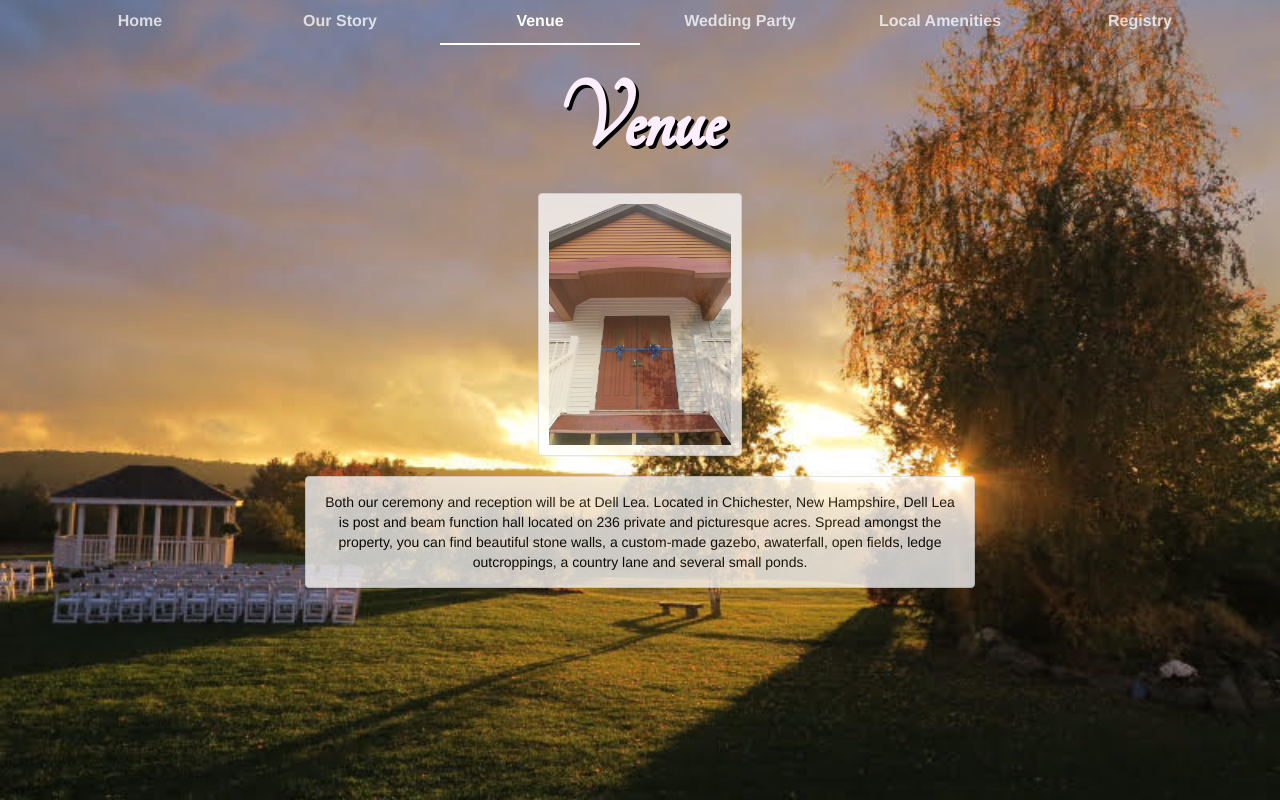
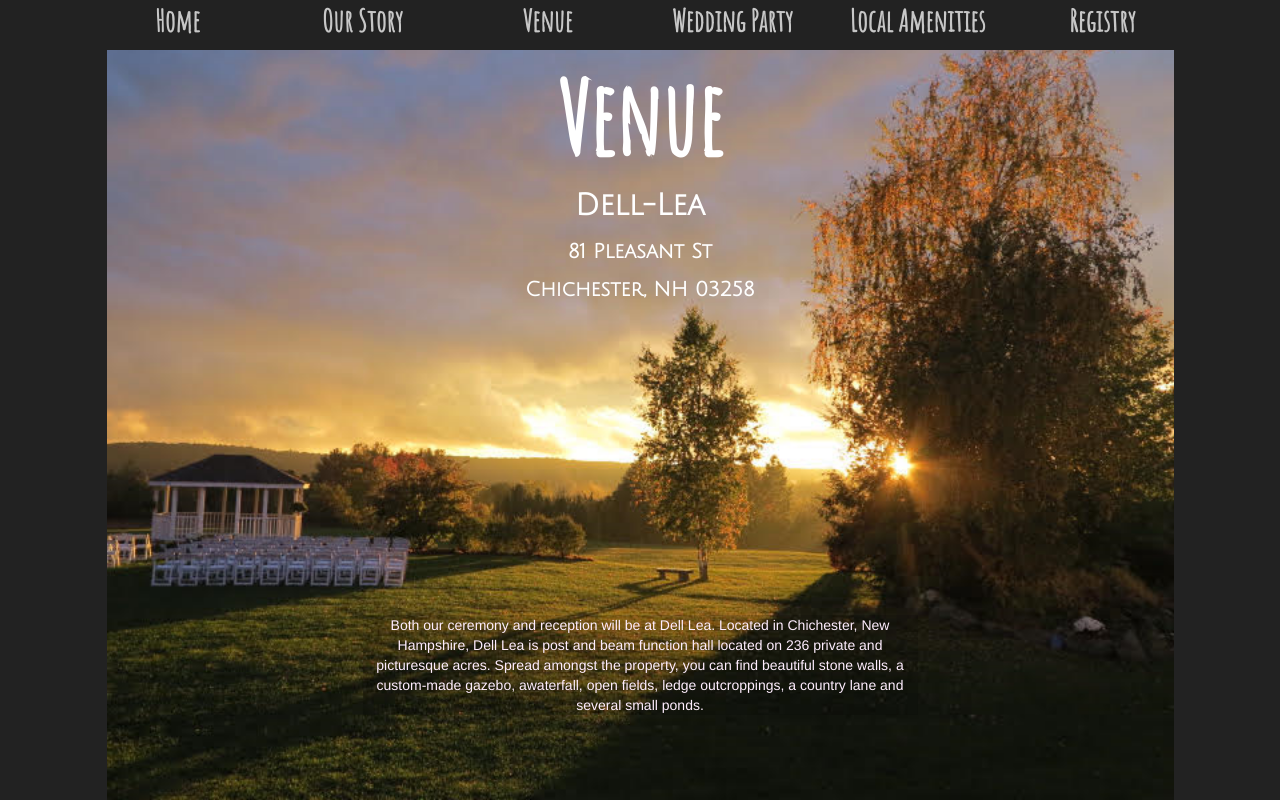
Before and after one commit to evrii/vanwilderollins, a plain HTML site: page venue/index.html in a window 1280 px wide. Drawn offline with nearby package versions, Linux system fonts and the light colour scheme; a script that the page names is missing.

Commit message:
Updated Menus
Updated the menus and other styling.

```diff
--- a/css/amenities.css
+++ /dev/null
@@ -1,3 +0,0 @@
-.page-contents {
-	background-image: url("../images/New_Hampshire_Landscape.jpg");
-}
--- a/css/home.css
+++ b/css/home.css
@@ -5,4 +5,28 @@
 #mainLogo{
   width: 110px;
   height:110px;
-}}
+}
+
+#mainCaption{
+	float: right;
+}
+
+#mainMenu{
+	margin-left:auto;
+	margin-right:auto;
+}
+
+#wrap {
+  min-height: 100%;
+  height: auto !important;
+  height: 100%;
+  /* Negative indent footer by its height */
+  margin: 0 auto -60px;
+  /* Pad bottom by footer height */
+  padding: 0 0 60px;
+}
+
+#greetingBlock {
+	background-color: rgba(0, 0, 0, 0.15);
+	border: 0px;
+}
--- a/css/story.css
+++ b/css/story.css
@@ -0,0 +1,3 @@
+#storyContent {
+	margin-top:100px;
+}
--- a/css/vanwilde.css
+++ b/css/vanwilde.css
@@ -16,14 +16,6 @@
   color: #fff;
 }
 
-/* Sizing and Centering */
-@media (min-width: 768px) {
-.menuBar {
-	display: fixed;
-	top: 0;
-
-}
-
 .footer {
 	display: fixed;
 	bottom: 0;
@@ -33,14 +25,6 @@
 	vertical-align: middle;
 	margin-left: auto;
 	margin-right: auto;
-}
-}
-
-@media (min-width: 900px) {
-.displayArea,
-.menuBar,
-.footer {
-	width: 700px;
 }
 }
 
@@ -60,7 +44,7 @@
   display: block;
 }
 
-.menuBar-buttons > li > a {
+.menuBar-buttons ul > li > a {
   padding-right: 0;
   padding-left: 0;
   font-size: 16px;
@@ -69,10 +53,10 @@
   color: rgba(255,255,255,.75);
   border-bottom: 2px solid transparent;
   display: block;
-  width: 200px;
+  font-family: 'Amatic SC', cursive;
 }
-.menuBar-buttons > li > a:hover,
-.menuBar-buttons > li > a:focus {
+.menuBar-buttons ul > li > a:hover,
+.menuBar-buttons ul > li > a:focus {
   background-color: transparent;
   border-bottom-color: #a9a9a9;
   border-bottom-color: rgba(255,255,255,.25);
@@ -84,18 +68,9 @@
   border-bottom-color: #fff;
 }
 
-@media (min-width: 768px) {
-  .masthead-brand {
-    float: left;
-  }
-  .menuBar-buttons {
-    float: right;
-	display: table-row;
-  }
-}
-
 #mainMenu {
 	display: inline-block;
+	border: 0px;
 }
 
 #mainMenu ul {
@@ -104,26 +79,38 @@
     padding: 0;
 }
 
-#mainMenu ul li a {
-
-}
-
 .page-contents {
 	display: table;
 	width: 100%;
 	height: 100%; /* For at least Firefox */
 	min-height: 100%;
-	background-color: #7ba2e0;
-	background-size: 100%;
+	background-color: #222;
+	background-size: contain;
 	background-repeat: no-repeat;
 	background-position: center;
 }
 
 #names-heading {
-	font-family: 'Tangerine', serif;
+	font-family: 'Amatic SC', cursive;
 	font-size: 100px;
-	text-shadow: 3px 3px #000000;
 	font-weight:900;
+	color: white;
+	margin-top:50px;
+	line-height: 135px;
+}
+
+#subHeading {
+	font-family: 'Julius Sans One', sans-serif;
+	font-size: 20px;
+	font-weight:900;
+	color: white;
+}
+
+#couple-heading {
+	font-family: 'Shadows Into Light Two', cursive;
+	font-size: 75px;
+	font-weight:900;
+	color: white;
 }
 
 .display-content {
@@ -133,21 +120,24 @@
 }
 
 #locationText {
-	font-family: 'Tangerine', serif;
-	font-size: 30px;
+	font-family: 'Julius Sans One', sans-serif;
+	font-size: 20px;
 	font-weight:900;
+	color: white;
 }
 
 #venueText {
-	font-family: 'Tangerine', serif;
-	font-size: 30px;
+	font-family: 'Julius Sans One', sans-serif;
+	font-size: 20px;
 	font-weight:900;
+	color: white;
 }
 
 #ceremonyDateText {
-	font-family: 'Tangerine', serif;
-	font-size: 30px;
+	font-family: 'Julius Sans One', sans-serif;
+	font-size: 40px;
 	font-weight:900;
+	color: white;
 }
 
 .panel {
@@ -162,3 +152,33 @@
 	padding: 10px;
 
 }
+
+.menuLink {
+  padding-right: 0;
+  padding-left: 0;
+  font-size: 16px;
+  font-weight: bold;
+  color: #fff; /* IE8 proofing */
+  color: rgba(255,255,255,.75);
+  border-bottom: 2px solid transparent;
+  display: block;
+  font-family: 'Amatic SC', cursive;
+  font-size:30px;
+}
+.menuLink:hover,
+.menuLink:focus {
+  background-color: transparent;
+  border-bottom-color: #a9a9a9;
+	border-bottom-color: rgba(255,255,255,0);
+}
+.menuBar-buttons > .active > .menuLink,
+.menuBar-buttons > .active > .menuLink:hover,
+.menuBar-buttons > .active > .menuLink:focus {
+  color: #fff;
+  border-bottom-color: #fff;
+}
+
+.captionBlock {
+	background-color: rgba(0, 0, 0, 0.15);
+    border: 0px;
+}
--- a/css/venue.css
+++ b/css/venue.css
@@ -1,3 +1,14 @@
 .page-contents {
 	background-image: url("../images/dell_lea.png");
 }
+
+#venueHeading {
+	font-family: 'Julius Sans One', sans-serif;
+	font-size: 30px;
+	font-weight:900;
+	color: white;
+}
+
+#venueCaption {
+	margin-top:300px;
+}
--- a/venue/index.html
+++ b/venue/index.html
@@ -23,45 +23,59 @@
 
 	<link rel="stylesheet" type="text/css"
           href="https://fonts.googleapis.com/css?family=Tangerine">
+	<link href="https://fonts.googleapis.com/css?family=Amatic+SC" rel="stylesheet">
+	<link href="https://fonts.googleapis.com/css?family=Julius+Sans+One" rel="stylesheet">
   </head>
 
   <body>
     <div class="page-contents">
 
-		<nav id="mainMenu">
+	    <nav id="mainMenu" class="navbar navbar-inverse navbar-fixed-top">
+			<div class="container">
+				<div class="row">
+					<div class="col-xs-12">
 						<ul class="nav menuBar-buttons">
-			  <li><a href="..">Home</a></li>
-			  <li><a href="../story">Our Story</a></li>
-			  <li class="active"><a href="../venue">Venue</a></li>
-			  <li><a href="../party">Wedding Party</a></li>
-			  <li><a href="../amenities">Local Amenities</a></li>
-			  <li><a href="../registry">Registry</a></li>
+							<div class="col-xs-12">
+							  <div class="col-xs-2">
+								<li class="active"><a class="menuLink" href="..">Home</a></li>
+							  </div>
+							  <div class="col-xs-2">
+								<li><a class="menuLink" href="../story">Our Story</a></li>
+							  </div>
+							  <div class="col-xs-2">
+								<li><a class="menuLink" href="../venue">Venue</a></li>
+							  </div>
+							  <div class="col-xs-2">
+								<li><a class="menuLink" href="../party">Wedding Party</a></li>
+							  </div>
+							  <div class="col-xs-2">
+								<li><a class="menuLink" href="../amenities">Local Amenities</a></li>
+							  </div>
+							  <div class="col-xs-2">
+								<li><a class="menuLink" href="../registry">Registry</a></li>
+							  </div>
+							</div>
 						</ul>
+					</div>
+				</div>
+			</div>
 		</nav>
         <div class="displayArea container">
 
 			<div class="row">
 				<div id="names-heading" class="col-xs-12" >Venue</div>
+				<p id="venueHeading">Dell-Lea</p>
+				<p id="subHeading">81 Pleasant St</p>
+				<p id="subHeading">Chichester, NH 03258</p>
 			</div>
 			<div class="row">
-				<div class="col-xs-4 col-xs-offset-4">
-					<div class="panel panel-default">
-						<img class="img-responsive paddedImage" src='../images/door.jpg'>
-					</div>
-				</div>
-			</div>
-			<div class="row">
-				<div class="col-xs-12">
-					<div class="panel panel-default">
-						<div class="panel-body">
-							<div>
+				<div class="col-xs-6 col-xs-offset-3">
+					<div id="venueCaption" class="captionBlock">
 						Both our ceremony and reception will be at Dell Lea.
 						Located in Chichester, New Hampshire, Dell Lea is post and beam function
 						hall located on 236 private and picturesque acres. Spread amongst the property,
 						you can find beautiful stone walls, a custom-made gazebo, awaterfall, open fields,
 						ledge outcroppings, a country lane and several small ponds.
-							</div>
-						</div>
 					</div>
 				</div>
 
```
Also changed, not shown: amenities/index.html (+33 -16 lines), home.html (+45 -18 lines), story/index.html (+33 -18 lines). Lines whose indentation alone changed are shown as unchanged.
